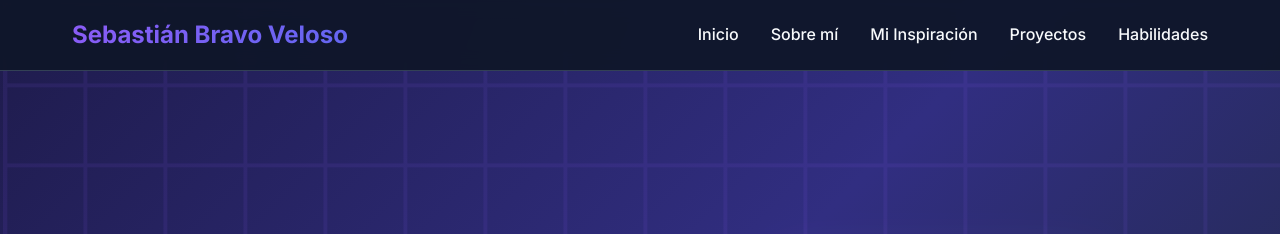
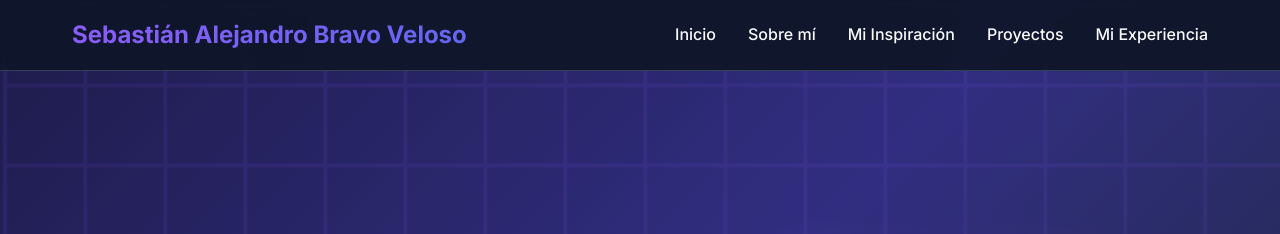
Before and after one commit to sebravo80/Portfolio, a plain HTML site: page index.html in a window 1280 px wide. Shown: the top 234 px of the page. Drawn offline with Linux system fonts and the light colour scheme.

Commit message:
Algunos ajustes

```diff
--- a/assets/css/Estilos.css
+++ b/assets/css/Estilos.css
@@ -1187,6 +1187,7 @@ section {
     width: 100%;
     height: 100%;
     object-fit: cover;
+    object-position: center;
     transition: transform 0.5s ease;
 }
 
--- a/index.html
+++ b/index.html
@@ -18,14 +18,14 @@
     <nav class="navbar">
         <div class="nav-container">
             <div class="nav-logo">
-                <span class="logo-text">Sebastián Bravo Veloso</span>
+                <span class="logo-text">Sebastián Alejandro Bravo Veloso</span>
             </div>
             <ul class="nav-menu">
                 <li><a href="#home" class="nav-link">Inicio</a></li>
                 <li><a href="#about" class="nav-link">Sobre mí</a></li>
                 <li><a href="#inspiration" class="nav-link">Mi Inspiración</a></li>
                 <li><a href="#projects" class="nav-link">Proyectos</a></li>
-                <li><a href="#skills" class="nav-link">Habilidades</a></li>
+                <li><a href="#skills" class="nav-link">Mi Experiencia</a></li>
             </ul>
             <div class="nav-toggle">
                 <span class="bar"></span>
@@ -284,7 +284,7 @@
         </div>
     </section>
 
-    <!-- Habilidades -->
+    <!-- Experiencia -->
     <section id="skills" class="skills section" id="skills">
         <div class="container">
             <h2 class="section-title">Mi Experiencia</h2>
@@ -358,7 +358,7 @@
         </div>
     </section>
 
-    <!-- Footer sin sección de contacto y sin newsletter -->
+    <!-- Footer sin -->
     <footer class="footer" id="footer">
         <div class="container">
             <div class="footer-content">
@@ -392,7 +392,7 @@
                         <a href="#about" class="footer-link">Sobre mí</a>
                         <a href="#inspiration" class="footer-link">Mi Inspiración</a>
                         <a href="#projects" class="footer-link">Proyectos</a>
-                        <a href="#skills" class="footer-link">Habilidades</a>
+                        <a href="#skills" class="footer-link">Mi Experiencia</a>
                     </div>
                 </div>
 
```
